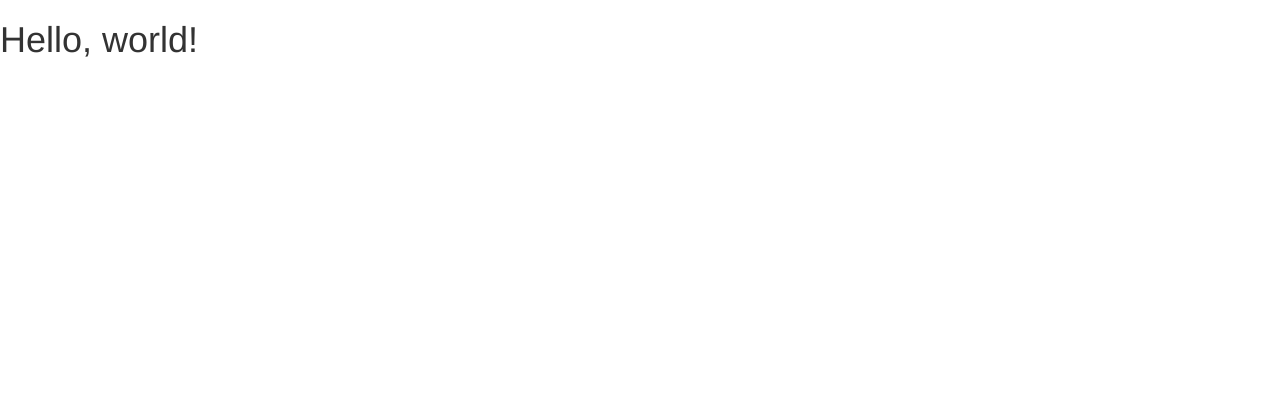
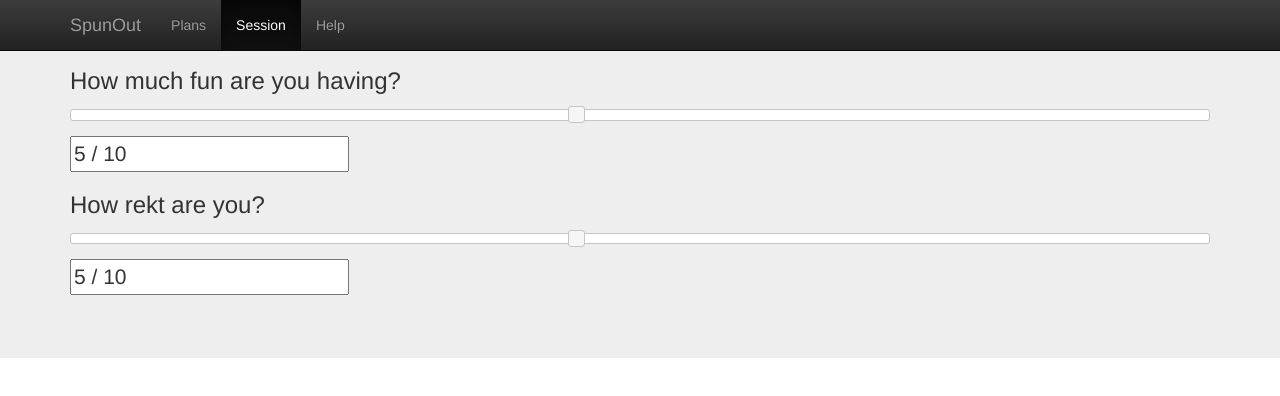
Before and after one commit to jhd/spunout, a plain HTML site: page dist/session.html in a window 1280 px wide. Drawn offline with nearby package versions, Linux system fonts and the light colour scheme.

Commit message:
Made basic UI

```diff
--- a/dist/session.html
+++ b/dist/session.html
@@ -4,10 +4,17 @@
     <meta charset="utf-8">
     <meta http-equiv="X-UA-Compatible" content="IE=edge">
     <meta name="viewport" content="width=device-width, initial-scale=1">
-    <title>Session</title>
+    <title>Plans</title>
+
+    <!-- jQuery UI -->
+    <link rel="stylesheet" href="https://ajax.googleapis.com/ajax/libs/jqueryui/1.11.2/themes/smoothness/jquery-ui.css" />
 
     <!-- Bootstrap -->
     <link href="css/bootstrap.min.css" rel="stylesheet">
+    <link href="css/bootstrap-theme.min.css" rel="stylesheet">
+
+    <!-- Theme -->
+    <link href="theme.css" rel="stylesheet">
 
     <!-- HTML5 shim and Respond.js for IE8 support of HTML5 elements and media queries -->
     <!-- WARNING: Respond.js doesn't work if you view the page via file:// -->
@@ -15,13 +22,87 @@
       <script src="https://oss.maxcdn.com/html5shiv/3.7.2/html5shiv.min.js"></script>
       <script src="https://oss.maxcdn.com/respond/1.4.2/respond.min.js"></script>
     <![endif]-->
+
   </head>
-  <body>
-    <h1>Hello, world!</h1>
+  <body role="document">
+
+    <nav class="navbar navbar-inverse navbar-fixed-top" role="navigation">
+      <div class="container">
+        <div class="navbar-header">
+          <button type="button" class="navbar-toggle collapsed" data-toggle="collapse" data-target="#navbar" aria-expanded="false" aria-controls="navbar">
+            <span class="sr-only">Toggle navigation</span>
+            <span class="icon-bar"></span>
+            <span class="icon-bar"></span>
+            <span class="icon-bar"></span>
+          </button>
+          <a class="navbar-brand" href="#">SpunOut</a>
+        </div>
+        <div id="navbar" class="collapse navbar-collapse">
+          <ul class="nav navbar-nav">
+            <li><a href="plans.html">Plans</a></li>
+            <li class="active"><a href="#">Session</a></li>
+            <li><a href="help.html">Help</a></li>
+          </ul>
+        </div><!--/.nav-collapse -->
+      </div>
+    </nav>
+
+    <div class="jumbotron">
+      <div class="container">
+
+        <h3>How much fun are you having?</h3>
+        <p><div id="slider-fun"></div></p>
+        <p>
+          <input type="text" id="fun-value" readonly>
+        </p>
+
+        <h3>How rekt are you?</h3>
+        <p><div id="slider-rekt"></div></p>
+        <p>
+          <input type="text" id="rekt-value" readonly>
+        </p>
+
+      </div>
+    </div>
 
     <!-- jQuery (necessary for Bootstrap's JavaScript plugins) -->
     <script src="https://ajax.googleapis.com/ajax/libs/jquery/1.11.1/jquery.min.js"></script>
     <!-- Include all compiled plugins (below), or include individual files as needed -->
     <script src="js/bootstrap.min.js"></script>
+    <script src="https://ajax.googleapis.com/ajax/libs/jqueryui/1.11.2/jquery-ui.min.js"></script>
+
+    <script>
+    $(function() {
+
+      var MAX_VAL = 10;
+
+      $("#slider-fun").slider({
+        value:  5,
+        min:    1,
+        max:    MAX_VAL,
+        step:   1,
+        slide: function( event, ui ) {
+          $("#fun-value").val(ui.value + " / " + MAX_VAL);
+        }
+      });
+      $("#fun-value").val(
+        $("#slider-fun").slider("value") + " / " + MAX_VAL
+      );
+
+      $("#slider-rekt").slider({
+        value:  5,
+        min:    1,
+        max:    MAX_VAL,
+        step:   1,
+        slide: function( event, ui ) {
+          $("#rekt-value").val(ui.value + " / " + MAX_VAL);
+        }
+      });
+      $("#rekt-value").val(
+        $("#slider-rekt").slider("value") + " / " + MAX_VAL
+      );
+    });
+    </script>
+
   </body>
 </html>
```
